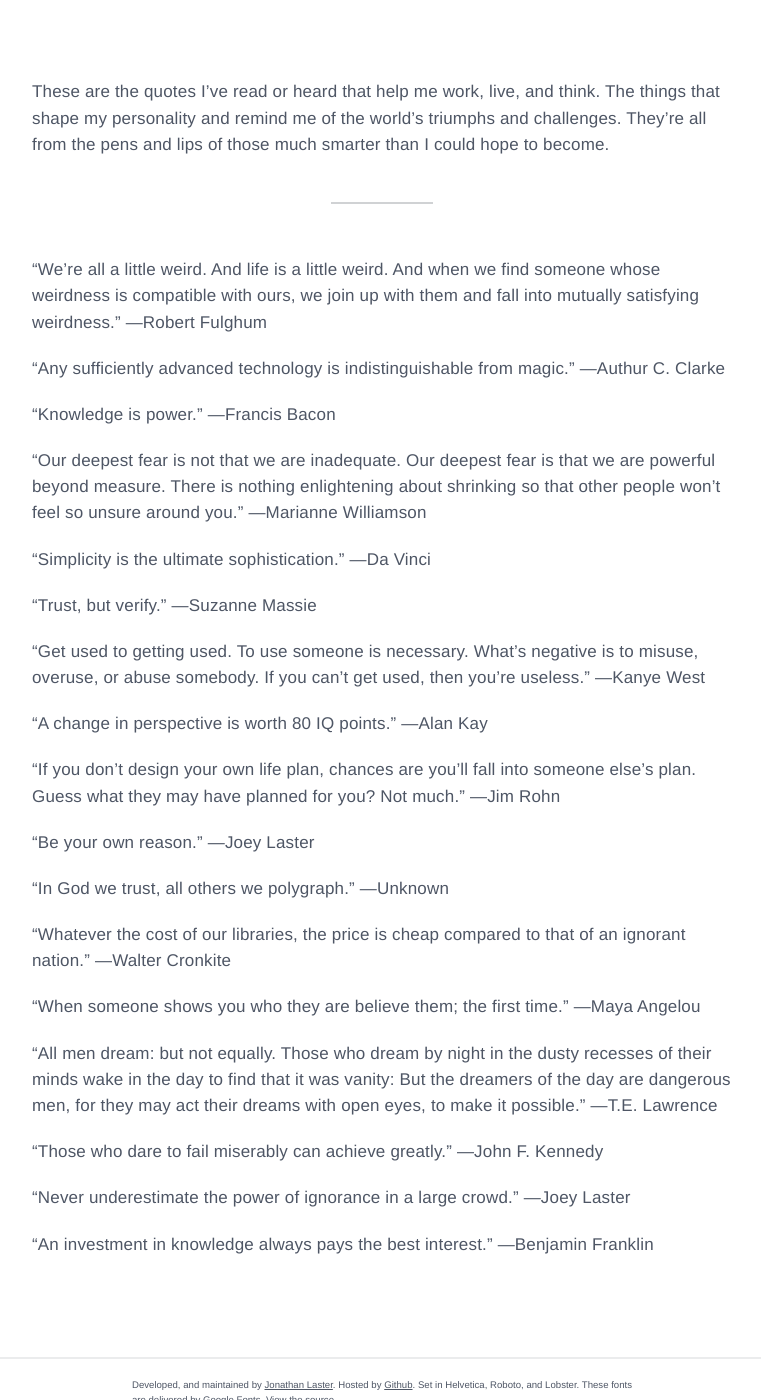
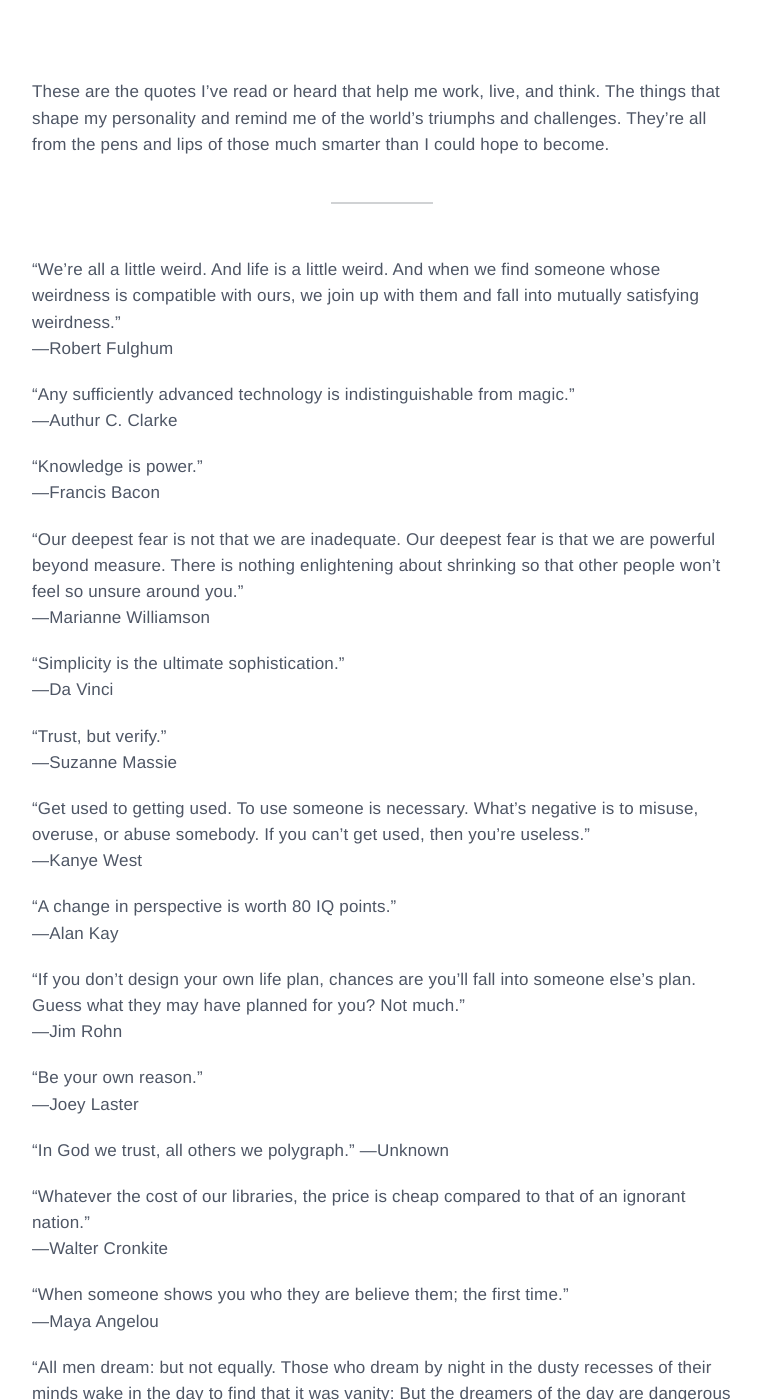
Before and after one commit to last-dev/jdl.io, a Jekyll site: the page built from quotes.md, in a window 1280 px wide and 1400 px high, scrolled down 312 px. Shown: the whole window, without its empty margins (258-1019 px from the left). Built offline with Jekyll 4.4.1, drawn with Linux system fonts in a browser that asks for light colours; nearby versions of some CDN libraries; some of the changed text lies outside the part shown.

Commit message:
Went back to using the inline html element BR

```diff
--- a/quotes.md
+++ b/quotes.md
@@ -8,53 +8,37 @@
 
 <hr>
 
-“We’re all a little weird. And life is a little weird. And when we find someone whose weirdness is compatible with ours, we join up with them and fall into mutually satisfying weirdness.”
-—Robert Fulghum
+“We’re all a little weird. And life is a little weird. And when we find someone whose weirdness is compatible with ours, we join up with them and fall into mutually satisfying weirdness.”<br>—Robert Fulghum
 
-“Any sufficiently advanced technology is indistinguishable from magic.”
-—Authur C. Clarke
+“Any sufficiently advanced technology is indistinguishable from magic.”<br>—Authur C. Clarke
 
-“Knowledge is power.”
-—Francis Bacon
+“Knowledge is power.”<br>—Francis Bacon
 
-"Our deepest fear is not that we are inadequate. Our deepest fear is that we are powerful beyond measure. There is nothing enlightening about shrinking so that other people won't feel so unsure around you."
-—Marianne Williamson
+"Our deepest fear is not that we are inadequate. Our deepest fear is that we are powerful beyond measure. There is nothing enlightening about shrinking so that other people won't feel so unsure around you."<br>—Marianne Williamson
 
-"Simplicity is the ultimate sophistication."
-—Da Vinci
+"Simplicity is the ultimate sophistication."<br>—Da Vinci
 
-"Trust, but verify."
-—Suzanne Massie
+"Trust, but verify."<br>—Suzanne Massie
 
-"Get used to getting used. To use someone is necessary. What's negative is to misuse, overuse, or abuse somebody. If you can't get used, then you're useless."
-—Kanye West
+"Get used to getting used. To use someone is necessary. What's negative is to misuse, overuse, or abuse somebody. If you can't get used, then you're useless."<br>—Kanye West
 
-"A change in perspective is worth 80 IQ points."
-—Alan Kay
+"A change in perspective is worth 80 IQ points."<br>—Alan Kay
 
-"If you don't design your own life plan, chances are you'll fall into someone else's plan. Guess what they may have planned for you? Not much.”
-—Jim Rohn
+"If you don't design your own life plan, chances are you'll fall into someone else's plan. Guess what they may have planned for you? Not much.”<br>—Jim Rohn
 
-“Be your own reason.”
-—Joey Laster
+“Be your own reason.”<br>—Joey Laster
 
 "In God we trust, all others we polygraph."
 —Unknown
 
-“Whatever the cost of our libraries, the price is cheap compared to that of an ignorant nation.”
-—Walter Cronkite
+“Whatever the cost of our libraries, the price is cheap compared to that of an ignorant nation.”<br>—Walter Cronkite
 
-"When someone shows you who they are believe them; the first time."
-—Maya Angelou
+"When someone shows you who they are believe them; the first time."<br>—Maya Angelou
 
-"All men dream: but not equally. Those who dream by night in the dusty recesses of their minds wake in the day to find that it was vanity: But the dreamers of the day are dangerous men, for they may act their dreams with open eyes, to make it possible."
-—T.E. Lawrence
+"All men dream: but not equally. Those who dream by night in the dusty recesses of their minds wake in the day to find that it was vanity: But the dreamers of the day are dangerous men, for they may act their dreams with open eyes, to make it possible."<br>—T.E. Lawrence
 
-"Those who dare to fail miserably can achieve greatly."
-—John F. Kennedy
+"Those who dare to fail miserably can achieve greatly."<br>—John F. Kennedy
 
-"Never underestimate the power of ignorance in a large crowd."
-—Joey Laster
+"Never underestimate the power of ignorance in a large crowd."<br>—Joey Laster
 
-"An investment in knowledge always pays the best interest."
-—Benjamin Franklin
+"An investment in knowledge always pays the best interest."<br>—Benjamin Franklin
```
